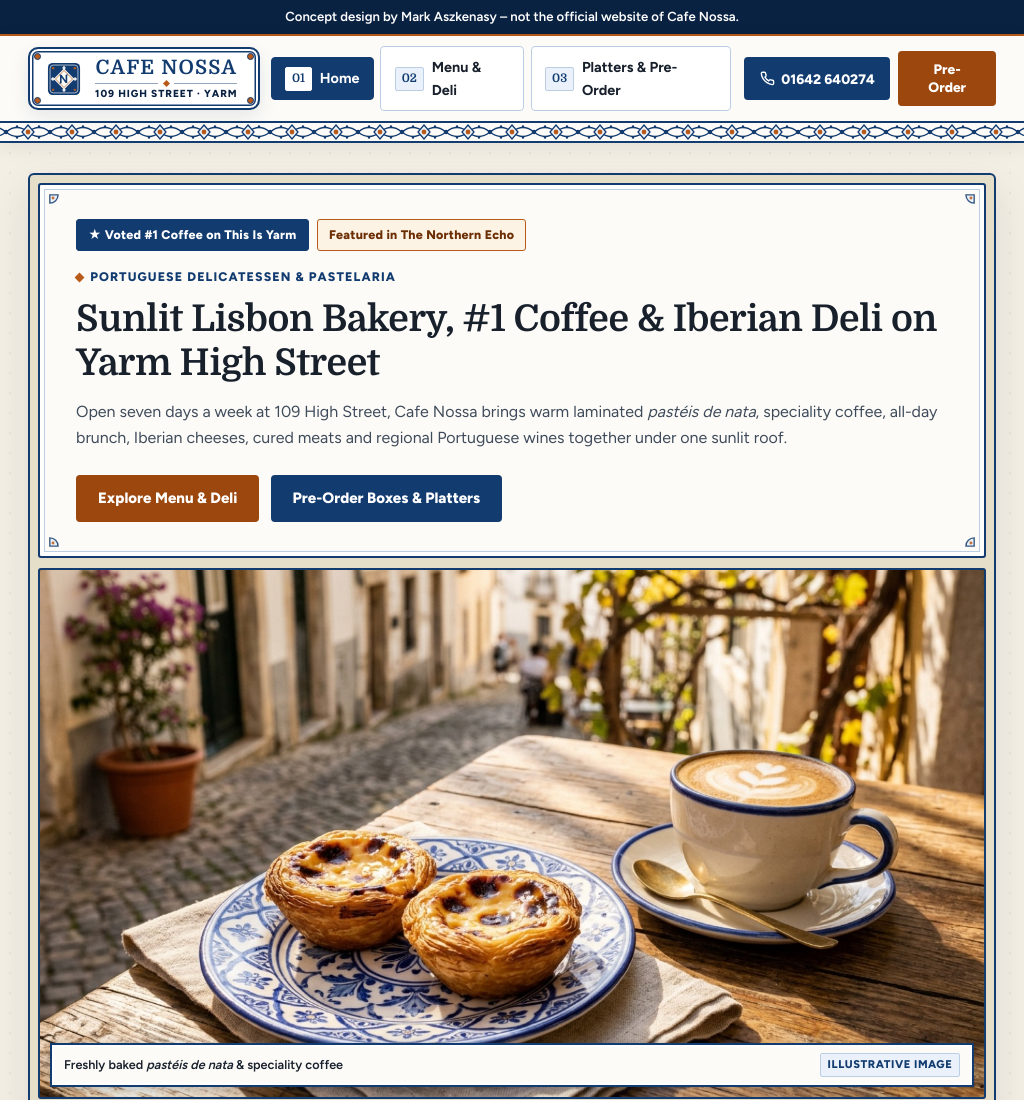
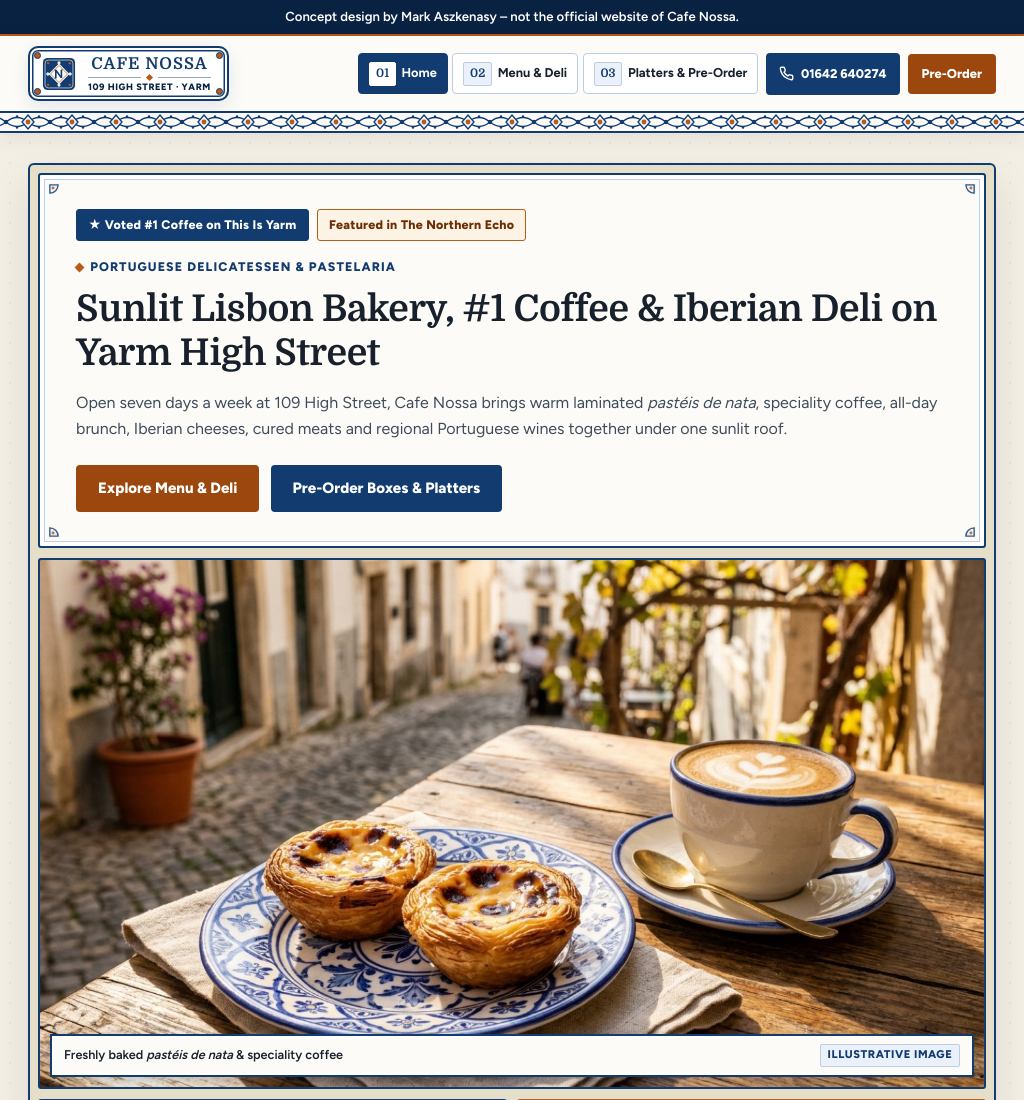
Before and after one commit to tedotedo/cafe-nossa-demo, a plain HTML site: page index.html in a window 1024 px wide. Shown: the top 1100 px of the page. Drawn offline with Linux system fonts and the light colour scheme.

Commit message:
Polish iPad landscape (960-1280px) header typography and spacing

```diff
--- a/css/styles.css
+++ b/css/styles.css
@@ -531,6 +531,11 @@ p {
   .nav-link {
     padding: 0.54rem 0.85rem;
     font-size: 0.9rem;
+    white-space: nowrap;
+  }
+
+  .header-cta-group .btn {
+    white-space: nowrap;
   }
 
   .header-cta-group {
@@ -540,6 +545,40 @@ p {
     display: flex;
     align-items: center;
     gap: 0.5rem;
+  }
+}
+
+@media (min-width: 980px) and (max-width: 1200px) {
+  .placa-cartouche {
+    padding: 0.42rem 0.75rem;
+    gap: 0.5rem;
+  }
+  .placa-title {
+    font-size: 1.02rem;
+  }
+  .placa-street {
+    font-size: 0.58rem;
+    letter-spacing: 0.06em;
+  }
+  .site-nav {
+    gap: 0.5rem;
+  }
+  .nav-list {
+    gap: 0.3rem;
+  }
+  .nav-link {
+    padding: 0.45rem 0.62rem;
+    font-size: 0.8rem;
+    gap: 0.35rem;
+  }
+  .cobalt-phone-badge {
+    padding: 0.45rem 0.68rem;
+    font-size: 0.79rem;
+  }
+  .header-cta-group .btn {
+    padding: 0.45rem 0.75rem;
+    font-size: 0.8rem;
+    min-height: 40px;
   }
 }
 
```
